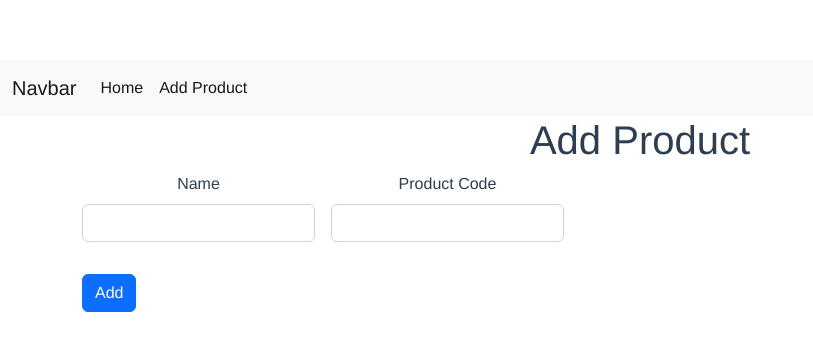
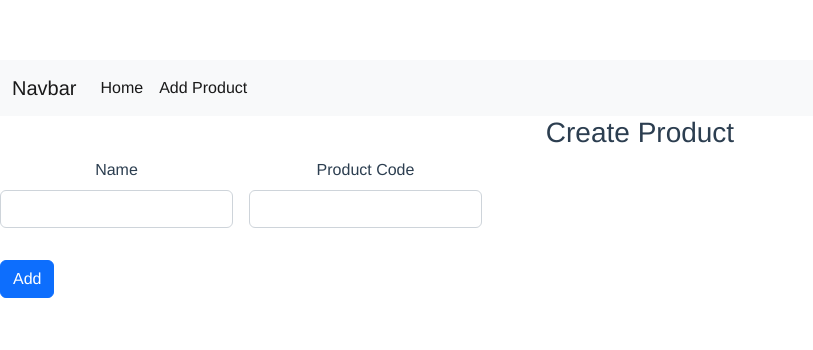
Before and after one commit to vladosfi/spring-intro, a Vue app in the folder vue/: page /product in a window 1280 px wide. Shown: the top 350 px of the page, without its empty margins (0-813 px from the left). Built offline with nearby package versions, Linux system fonts and the light colour scheme; no server answers.

Commit message:
Added reusable form for product

```diff
--- /dev/null
+++ b/vue/src/components/ProductForm.vue
@@ -0,0 +1,71 @@
+<template>
+  <div class="row">
+    <form @submit.prevent="$emit('on-submit', form)">
+      <div class="row align-items-center g-3">
+        <div class="col-md-auto col-4">
+          <label for="inputName" class="form-label">Name</label>
+          <input :disabled="disableEdit" v-model="form.name" type="text" class="form-control" id="inputName" />
+        </div>
+        <div class="col-md-auto col-12">
+          <label for="inputCode" class="form-label">Product Code</label>
+          <input :disabled="disableEdit" v-model="form.code" type="text" class="form-control" id="inputCode" />
+        </div>
+        <div class="row align-items-center g-3" v-if="!productId">
+          <div class="col-md-auto col-12">
+            <button type="submit" class="btn btn-primary">Add</button>
+          </div>
+        </div>
+        <div class="row align-items-center g-3" v-else>
+          <div class="col-md-auto col-12">
+            <button :disabled="disableEdit" type="submit" class="btn btn-primary">Save</button>
+          </div>
+          <div class="col-md-auto col-12">
+            <button @click.prevent="enableEdit" type="button" class="btn btn-primary">{{ disableEdit ? "Edit" : "Cancel" }}</button>
+          </div>
+        </div>
+      </div>
+    </form>
+    <!-- <p>{{ this.product }}</p> -->
+  </div>
+</template>
+
+<script>
+/* eslint-disable */
+export default {
+  name: "ProductForm",
+  components: {},
+  props: {
+    productId: {
+      type: String,
+    },
+  },
+  mounted() {
+    if (this.productId) {
+      this.$axios
+        .get("products/" + this.$route.params.id)
+        .then((x) => (this.form = x.data))
+        .catch((e) => {
+          this.errors.push(e);
+        });
+    }
+    else {
+      this.disableEdit = false;
+    }
+  },
+  data() {
+    return {
+      disableEdit: true,
+      form: {
+        id: "",
+        name: "",
+        code: "",
+      },
+    };
+  },
+  methods: {
+    enableEdit() {
+      this.disableEdit = !this.disableEdit;
+    },
+  },
+};
+</script>
--- a/vue/src/main.js
+++ b/vue/src/main.js
@@ -12,6 +12,6 @@ createApp(App)
   .use(ElementPlus)
   .use(axios, {
     //baseUrl: "https://jsonplaceholder.typicode.com/",
-    baseUrl: "http://localhost:8080/api/",
+    baseUrl: "http://localhost:8081/api/",
   })
   .mount("#app");
--- a/vue/src/router/index.js
+++ b/vue/src/router/index.js
@@ -9,12 +9,7 @@ const routes = [
     component: Home,
   },
   {
-    path: "/product/:id",
-    name: "Product",
-    component: Product,
-  },
-  {
-    path: "/product/",
+    path: "/product/:id?",
     name: "Product",
     component: Product,
   },
--- a/vue/src/vews/Product.vue
+++ b/vue/src/vews/Product.vue
@@ -1,79 +1,29 @@
 <template>
-  <div class="container" v-if="$route.params.id">
-    <div class="row">
-      <h1>Product Id: {{ $route.params.id }}</h1>
-    </div>
-
-    <div class="row">
-      <form @submit.prevent="editPost">
-        <div class="row align-items-center g-3">
-          <div class="col-md-auto col-4">
-            <label for="inputName" class="form-label">Name</label>
-            <input :disabled="disableEdit" v-model="product.name" type="text" class="form-control" id="inputName" />
-          </div>
-          <div class="col-md-auto col-12">
-            <label for="inputCode" class="form-label">Product Code</label>
-            <input :disabled="disableEdit" v-model="product.code" type="text" class="form-control" id="inputCode" />
-          </div>
-          <div class="row align-items-center g-3">
-            <div class="col-md-auto col-12">
-              <button :disabled="disableEdit" type="submit" class="btn btn-primary">Save</button>
-            </div>
-            <div class="col-md-auto col-12">
-              <button @click.prevent="enableEdit" type="button" class="btn btn-primary">{{ disableEdit ? "Edit" : "Cancel" }}</button>
-            </div>
-          </div>
-        </div>
-      </form>
-    </div>
-  </div>
-
-  <div class="container" v-else-if="!$route.params.id">
-    <div class="row">
-      <h1>Add Product</h1>
-    </div>
-
-    <div class="row">
-      <form @submit.prevent="createPost">
-        <div class="row align-items-center g-3">
-          <div class="col-md-auto col-4">
-            <label for="inputName" class="form-label">Name</label>
-            <input v-model="product.name" type="text" class="form-control" id="inputName" />
-          </div>
-          <div class="col-md-auto col-12">
-            <label for="inputCode" class="form-label">Product Code</label>
-            <input v-model="product.code" type="text" class="form-control" id="inputCode" />
-          </div>
-          <div class="row align-items-center g-3">
-            <div class="col-md-auto col-12">
-              <button type="submit" class="btn btn-primary">Add</button>
-            </div>
-          </div>
-        </div>
-      </form>
-    </div>
+  <div>
+    <span v-if="!this.$route.params.id">
+      <h3>Create Product</h3>
+      <ProductForm @on-submit="createProduct" />
+    </span>
+    <span v-else>
+      <h3>Edit Product</h3>
+      <ProductForm :productId="productId" @on-submit="updateProduct" />
+    </span>
   </div>
 </template>
 
 <script>
+import ProductForm from "../components/ProductForm.vue";
+
 /* eslint-disable */
 export default {
   name: "Product",
-  components: {},
-  mounted() {
-    // console.log(this.$route.params.id);
-    // if (this.$route.params.id !== undefined) {
-      this.$axios
-        .get("products/" + this.$route.params.id)
-        .then((x) => (this.product = x.data))
-        .catch((e) => {
-          this.errors.push(e);
-        });
-    // }
+  components: {
+    ProductForm,
   },
   data() {
     return {
       disableEdit: true,
+      productId: this.$route.params.id,
       product: {
         id: "",
         name: "",
@@ -82,20 +32,26 @@ export default {
     };
   },
   methods: {
-    editPost() {
+    updateProduct(productForm) {
+      console.log("updating", productForm);
+
       this.$axios
-        .post("products/" + this.product.id, this.product)
+        .post("products/" + this.productId, productForm)
         .then((response) => console.log(response))
         .catch((e) => {
           this.errors.push(e);
         });
     },
-    createPost() {},
-    enableEdit() {
-      this.disableEdit = !this.disableEdit;
+    createProduct(productForm) {
+      console.log("creating", productForm);
+
+      this.$axios
+        .post("products/", productForm)
+        .then((response) => console.log(response))
+        .catch((e) => {
+          this.errors.push(e);
+        });
     },
   },
 };
 </script>
-
-<style></style>
```
Also changed, not shown: 2 other files (tests, documents, lock files or other folders).
